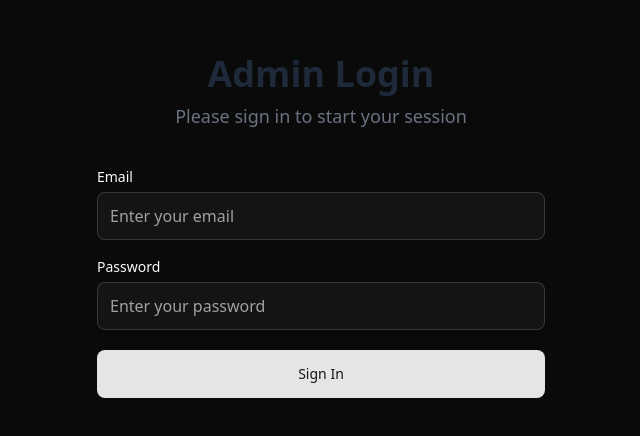
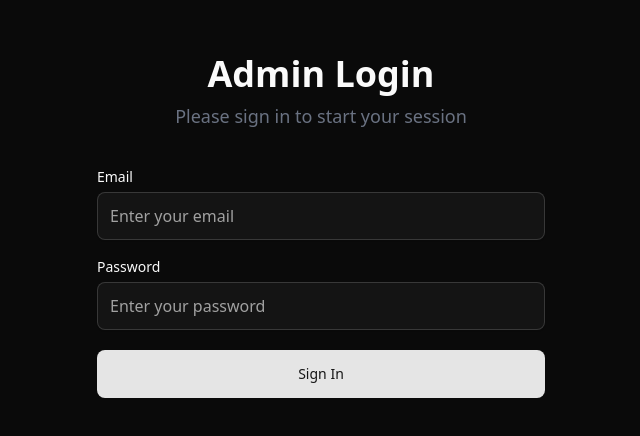
Before and after one commit to wefindways/admin-production, a React (Vite) app in the folder client/: page / in a window 1280 px wide. Shown: the part 174-610 px from the top of the page, without its empty margins (319-959 px from the left). Built offline with nearby package versions, Linux system fonts and the light colour scheme; no server answers.

Commit message:
feat: update nav-main and login page styling

```diff
--- a/client/src/components/navigation/nav-main.tsx
+++ b/client/src/components/navigation/nav-main.tsx
@@ -37,6 +37,7 @@
       <SidebarMenu>
         {items.map((item) =>
           item.items?.length ? (
+            // COLLAPSIBLE item
             <Collapsible
               key={item.title}
               asChild
--- a/client/src/pages/auth/login.tsx
+++ b/client/src/pages/auth/login.tsx
@@ -18,7 +18,7 @@
         className="w-full max-w-md"
       >
         <div className="text-center mb-10">
-          <h1 className="text-3xl md:text-4xl font-bold text-gray-800">
+          <h1 className="text-3xl md:text-4xl font-bold">
             Admin Login
           </h1>
           <p className="text-gray-500 text-base md:text-lg mt-2">
```
